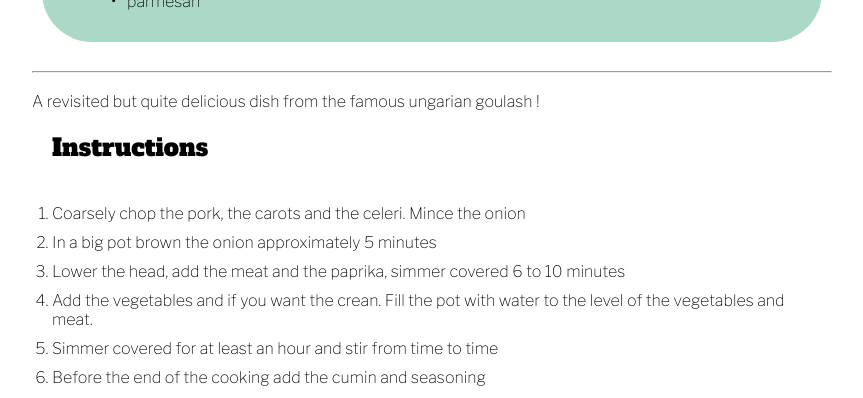
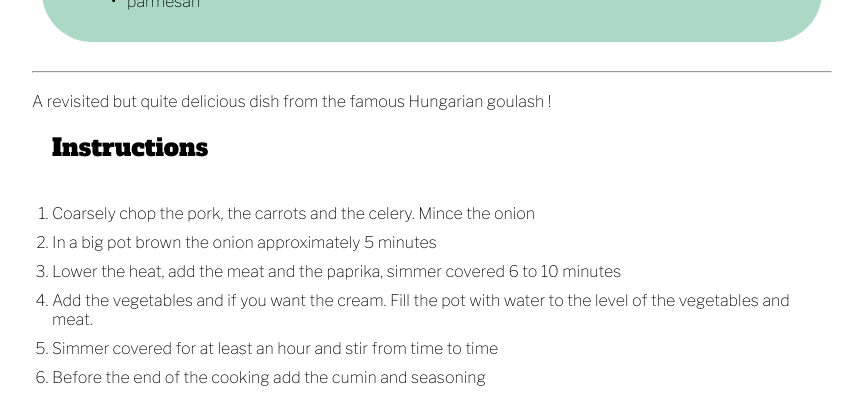
Before and after one commit to neuracr/neuracr.github.io, a Jekyll site: the page built from docs/recipes/_posts/2022-02-23-goulash.html, in a window 1280 px wide, cut to the strip 924-1322 px from the top of the page. Shown: the whole strip, without its empty margins (208-1071 px from the left). Built offline with Jekyll 4.4.1, drawn with Linux system fonts in a browser that asks for light colours; some web fonts are replaced.

Commit message:
Apply suggestions from code review
Am I dyslexic ?

Co-authored-by: neuracr <26376659+neuracr@users.noreply.github.com>

```diff
--- a/docs/recipes/_posts/2022-02-23-goulash.html
+++ b/docs/recipes/_posts/2022-02-23-goulash.html
@@ -18,9 +18,9 @@ ingredients:
         - name: pealed tomatoes
           quantity: 250
           unit: g
-        - name: carots
+        - name: carrots
           quantity: 5
-        - name: celeri stalks
+        - name: celery stalks
           quantity: 3
         - name: fresh cream (optional)
           quantity: 10
@@ -31,20 +31,19 @@ ingredients:
           unit: tbsp
         - name: fresh coriander
         - name: parmesan
-excerpt_separator: <!--end excerpt-->
 
 ---
 
-A revisited but quite delicious dish from the famous ungarian goulash !
+A revisited but quite delicious dish from the famous Hungarian goulash !
 
 
 <h2>Instructions</h2>
 <div>
   <ol>
-    <li>Coarsely chop the pork, the carots and the celeri. Mince the onion</li>
+    <li>Coarsely chop the pork, the carrots and the celery. Mince the onion</li>
     <li>In a big pot brown the onion approximately 5 minutes</li>
-    <li>Lower the head, add the meat and the paprika, simmer covered 6 to 10 minutes</li>
-    <li>Add the vegetables and if you want the crean. Fill the pot with water to the level of the vegetables and meat.</li>
+    <li>Lower the heat, add the meat and the paprika, simmer covered 6 to 10 minutes</li>
+    <li>Add the vegetables and if you want the cream. Fill the pot with water to the level of the vegetables and meat.</li>
     <li>Simmer covered for at least an hour and stir from time to time</li>
     <li>Before the end of the cooking add the cumin and seasoning</li>
     <li>In your plate add the fresh coriander and if you want pour some parmesan</li>
```
